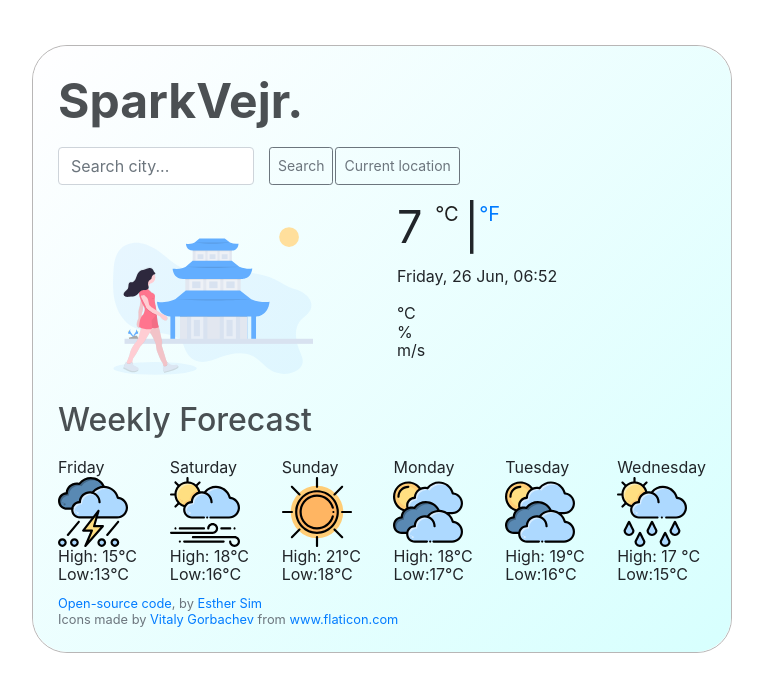
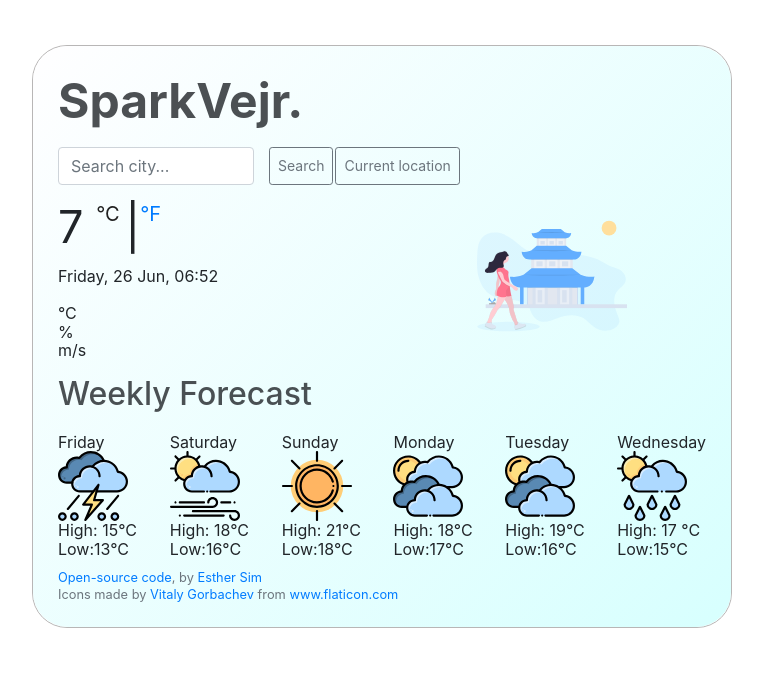
Before and after one commit to stersj/my-weather-app, a plain HTML site: page index.html in a window 1280 px wide. Shown: the whole page, without its empty margins (258-1021 px from the left). Drawn offline with nearby package versions, Linux system fonts and the light colour scheme.

Commit message:
Updated html and css

```diff
--- a/index.html
+++ b/index.html
@@ -46,15 +46,7 @@
           </div>
         </form>
         <div class="row">
-          <div class="col">
-            <img
-              src="img/sunnyday.svg"
-              alt="cloud"
-              id="main-icon"
-              style="max-width: 200px; height: 200px;"
-            />
-          </div>
-          <div class="col">
+          <div class="col-6">
             <h2 class="location_h" id="city"></h2>
             <h2 id="weather-condition"></h2>
             <div class="temp_h" id="w_temp">
@@ -74,6 +66,14 @@
                 <li><span id="wind"> </span> m/s</li>
               </ul>
             </section>
+          </div>
+          <div class="col-6">
+            <img
+              src="img/sunnyday.svg"
+              alt="cloud"
+              id="main-icon"
+              style="max-width: 150px; height: 150px;"
+            />
           </div>
         </div>
         <h2 id="second-header">Weekly Forecast</h2>
--- a/src/styles.css
+++ b/src/styles.css
@@ -115,3 +115,7 @@ footer {
   display: block;
   margin: 0 auto;
 }
+.col-6 {
+  display: block;
+  margin: 0 auto;
+}
```
